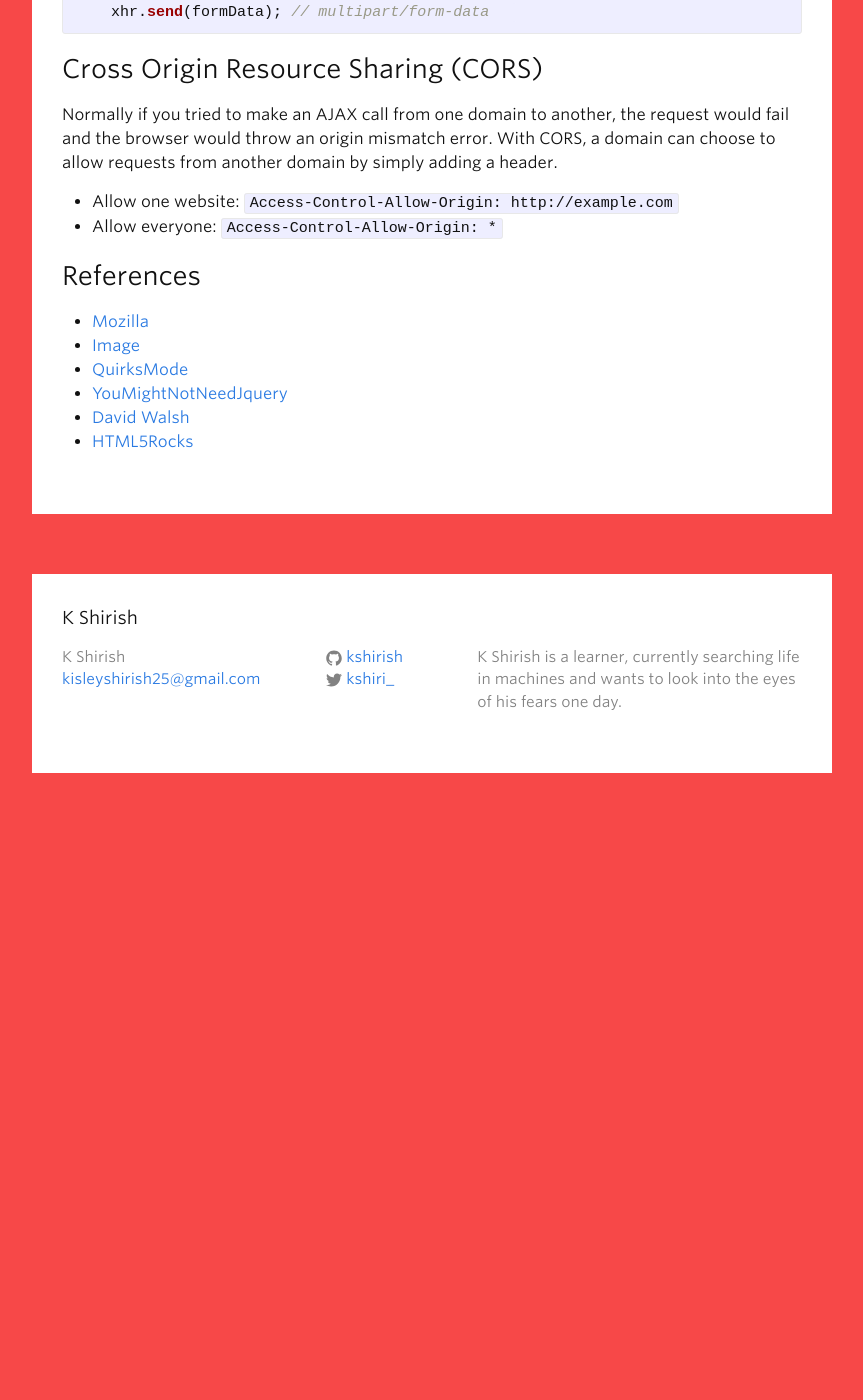
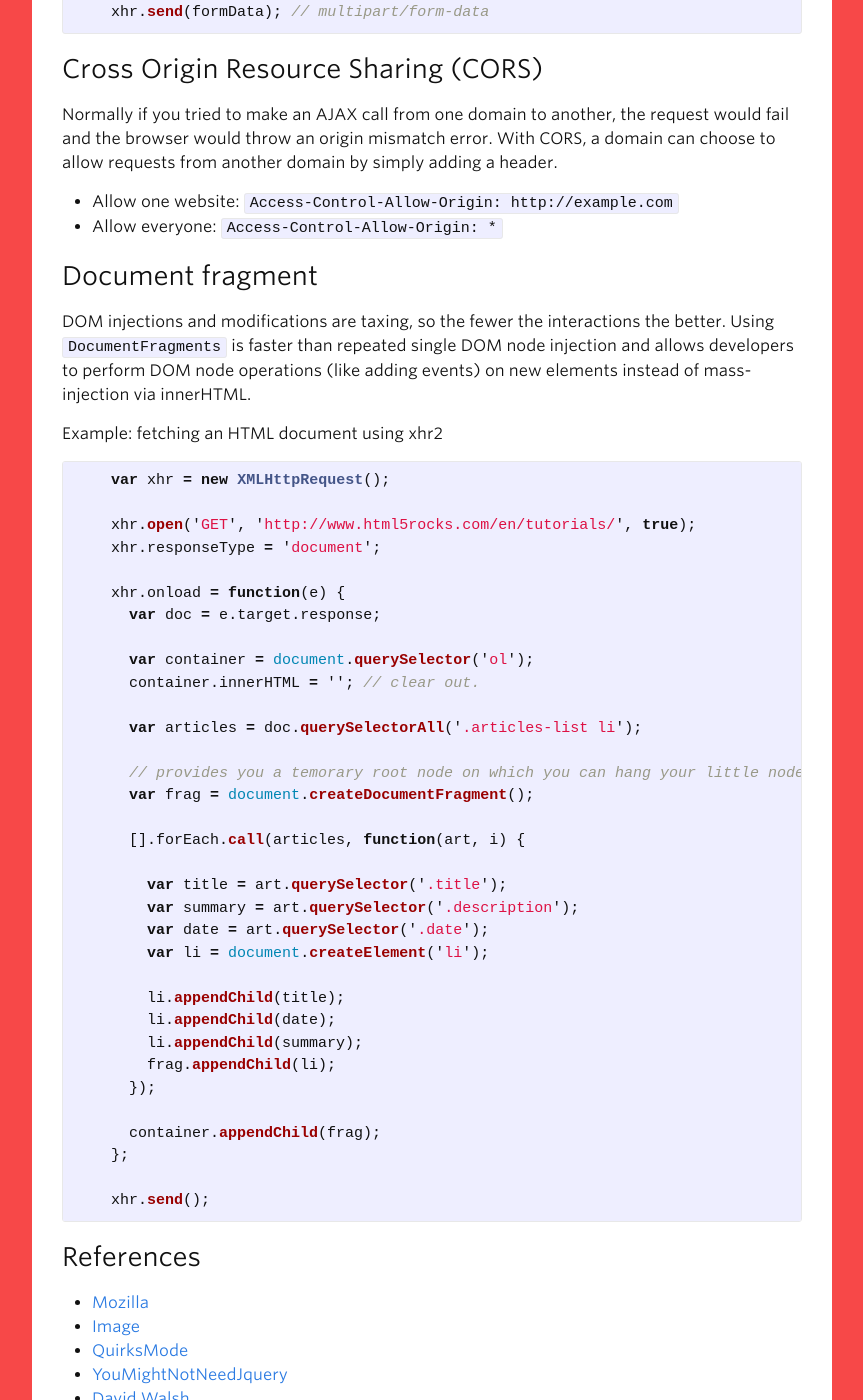
Before and after one commit to kshirish/kshirish.github.io, a Jekyll site: the page built from _posts/2016-06-17-elementry-js-series-II.md, in a window 1280 px wide and 1400 px high, scrolled down 2345 px. Shown: the whole window, without its empty margins (208-1071 px from the left). Built offline with Jekyll 4.4.1, drawn with Linux system fonts in a browser that asks for light colours; comment, search, counter and statistics services are not loaded; before the commit the page ends 3148 px from its top, so only the background shows below that.

Commit message:
document fragments added to elementry js series

```diff
--- a/_posts/2016-06-17-elementry-js-series-II.md
+++ b/_posts/2016-06-17-elementry-js-series-II.md
@@ -109,6 +109,47 @@ Normally if you tried to make an AJAX call from one domain to another, the reque
 - Allow one website: `Access-Control-Allow-Origin: http://example.com`
 - Allow everyone: `Access-Control-Allow-Origin: *`
 
+### Document fragment
+DOM injections and modifications are taxing, so the fewer the interactions the better. Using `DocumentFragments` is faster than repeated single DOM node injection and allows developers to perform DOM node operations (like adding events) on new elements instead of mass-injection via innerHTML.
+
+Example: fetching an HTML document using xhr2
+
+{% highlight javascript %}
+    var xhr = new XMLHttpRequest();
+
+    xhr.open('GET', 'http://www.html5rocks.com/en/tutorials/', true);
+    xhr.responseType = 'document';
+
+    xhr.onload = function(e) {
+      var doc = e.target.response;
+
+      var container = document.querySelector('ol');
+      container.innerHTML = ''; // clear out.
+
+      var articles = doc.querySelectorAll('.articles-list li');
+
+      // provides you a temorary root node on which you can hang your little nodes
+      var frag = document.createDocumentFragment();
+
+      [].forEach.call(articles, function(art, i) {
+
+        var title = art.querySelector('.title');
+        var summary = art.querySelector('.description');
+        var date = art.querySelector('.date');
+        var li = document.createElement('li');
+
+        li.appendChild(title);
+        li.appendChild(date);
+        li.appendChild(summary);
+        frag.appendChild(li);
+      });
+
+      container.appendChild(frag);
+    };
+
+    xhr.send();
+{% endhighlight %}
+
 ### References
 - [Mozilla](https://developer.mozilla.org/en-US/docs/Web/JavaScript)
 - [Image](http://i.stack.imgur.com/UfXRZ.png)
```
Also changed, not shown: 2 other files.
